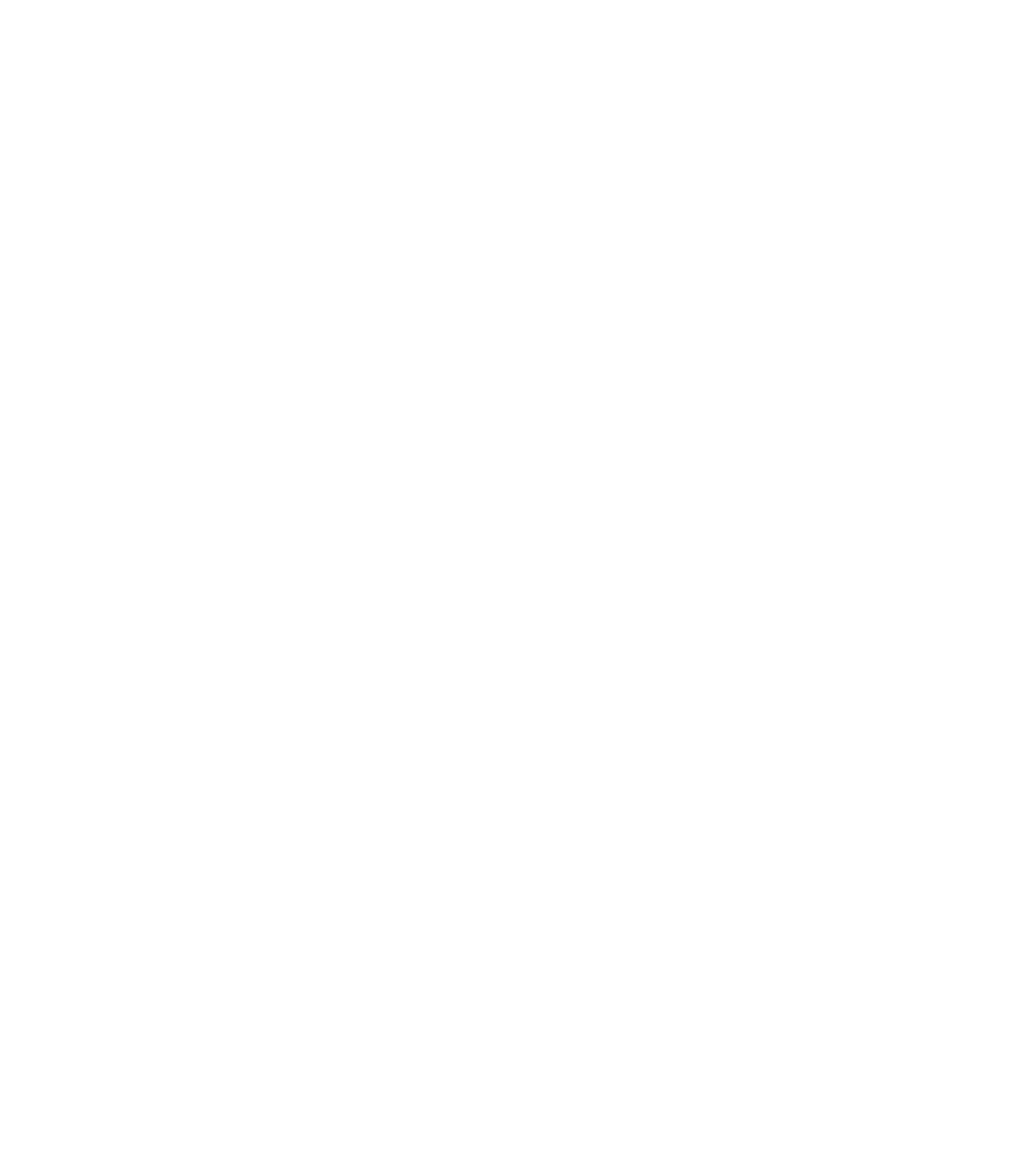
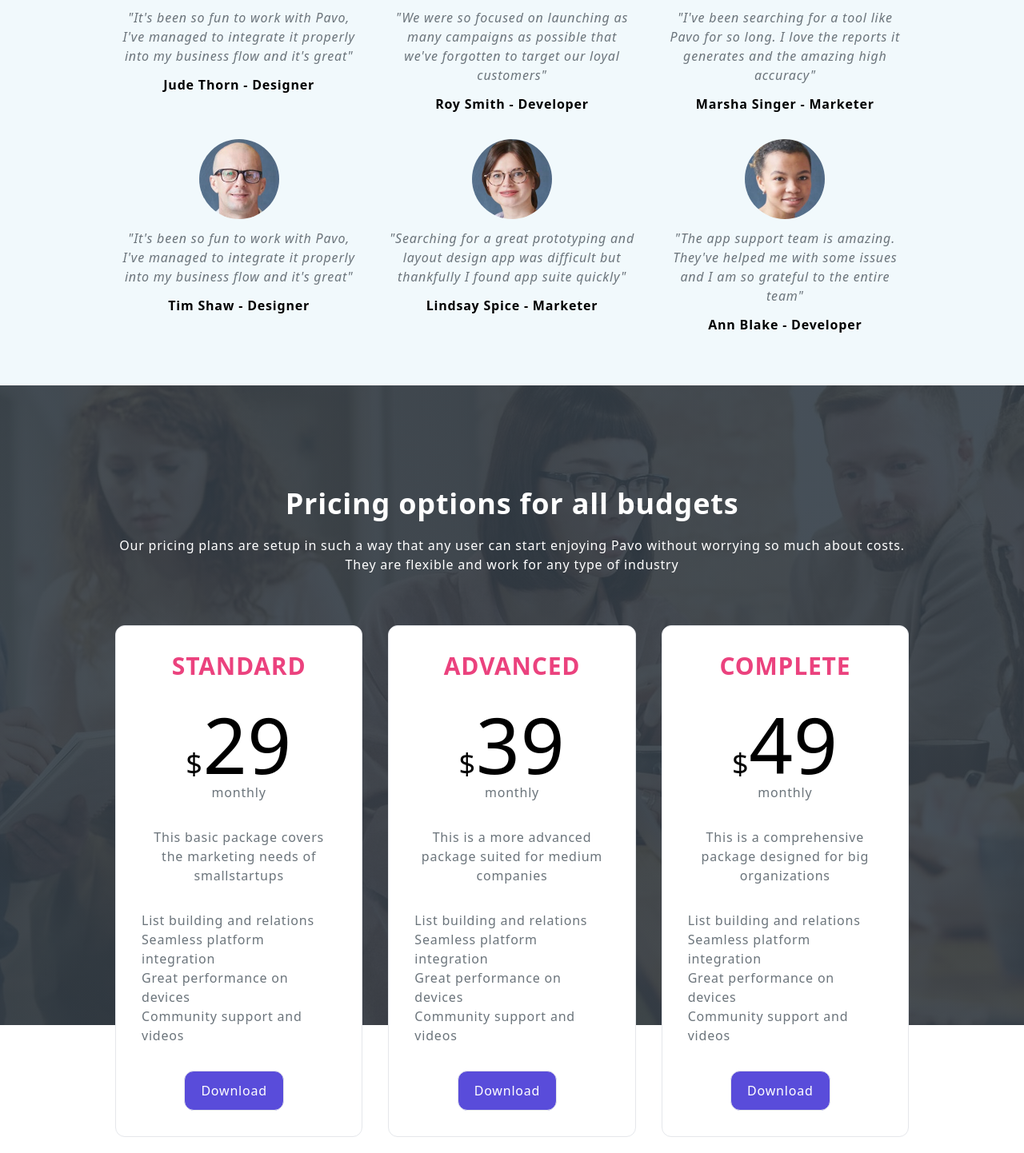
Before and after one commit to pavelee/fast_lp, a Next.js app: page /pavo in a window 1280 px wide. Shown: the part 4286-5728 px from the top of the page at 80% size. Before the commit the page ends 4048 px from the top, so only its background shows below. Built offline with nearby package versions, Linux system fonts and the light colour scheme.

Commit message:
pavo next blocks

```diff
--- a/pages/pavo/index.js
+++ b/pages/pavo/index.js
@@ -1,5 +1,9 @@
 import { useState } from "react";
 import { AiFillAndroid, AiFillApple } from "react-icons/ai";
+
+/**
+ * file:///Users/pciosek/projects/cool_html_css_templates/pavo/web/index.html
+ */
 
 const NavBar = (props) => {
     const [showBurgerMenu, setShowBurgerMenu] = useState(false);
@@ -250,15 +254,13 @@
     ];
 
     return (
-        <div className="grid grid-cols-5 gap-20">
+        <div className="md:grid md:grid-cols-5 md:gap-20">
             {stats.map((stat) => (
-                <div>
+                <div className="mb-10 md:mb-0">
                     <div className="text-center font-bold text-6xl mb-3">
                         {stat.c}
                     </div>
-                    <div className="text-center text-[#6b747b]">
-                        {stat.d}
-                    </div>
+                    <div className="text-center text-[#6b747b]">{stat.d}</div>
                 </div>
             ))}
         </div>
@@ -266,24 +268,167 @@
 };
 
 const Block8 = (props) => {
+    const testimonials = [
+        {
+            i: "pages/pavo/images/testimonial-1.jpg",
+            t: `"It's been so fun to work with Pavo, I've managed to integrate it properly into my business flow and it's great"`,
+            a: "Jude Thorn - Designer",
+        },
+        {
+            i: "pages/pavo/images/testimonial-2.jpg",
+            t: `"We were so focused on launching as many campaigns as
+        possible that we've forgotten to target our loyal
+        customers"`,
+            a: "Roy Smith - Developer",
+        },
+        {
+            i: "pages/pavo/images/testimonial-3.jpg",
+            t: `"I've been searching for a tool like Pavo for so long. I love the reports it generates and the amazing high accuracy"`,
+            a: "Marsha Singer - Marketer",
+        },
+        {
+            i: "pages/pavo/images/testimonial-4.jpg",
+            t: `"It's been so fun to work with Pavo, I've managed to integrate it properly into my business flow and it's great"`,
+            a: "Tim Shaw - Designer",
+        },
+        {
+            i: "pages/pavo/images/testimonial-5.jpg",
+            t: `"Searching for a great prototyping and layout design app was difficult but thankfully I found app suite quickly"`,
+            a: "Lindsay Spice - Marketer",
+        },
+        {
+            i: "pages/pavo/images/testimonial-6.jpg",
+            t: `"The app support team is amazing. They've helped me with some issues and I am so grateful to the entire team"`,
+            a: "Ann Blake - Developer",
+        },
+    ];
+
     return (
-        <div>asds</div>
-    )
-}
+        <div className="">
+            <div className="text-center font-bold text-4xl mb-16">
+                What do users think about Pavo
+            </div>
+            <div className="grid grid-cols-3 gap-8 gap-y-8">
+                {testimonials.map((t) => (
+                    <div>
+                        <div className="mb-3">
+                            <img
+                                className="rounded-full h-[100px] m-auto"
+                                src={t.i}
+                            />
+                        </div>
+                        <div className="text-center text-[#6b747b] mb-3">
+                            <p className="italic">{t.t}</p>
+                        </div>
+                        <div className="text-center font-bold">
+                            <p>{t.a}</p>
+                        </div>
+                    </div>
+                ))}
+            </div>
+        </div>
+    );
+};
+
+const Block9 = (props) => {
+    const pricings = [
+        {
+            m: "Standard",
+            p: 29,
+            d: "This basic package covers the marketing needs of smallstartups",
+            l: (
+                <ul>
+                    <li>List building and relations</li>
+                    <li>Seamless platform integration</li>
+                    <li>Great performance on devices</li>
+                    <li>Community support and videos</li>
+                </ul>
+            ),
+        },
+        {
+            m: "Advanced",
+            p: 39,
+            d: "This is a more advanced package suited for medium companies",
+            l: (
+                <ul>
+                    <li>List building and relations</li>
+                    <li>Seamless platform integration</li>
+                    <li>Great performance on devices</li>
+                    <li>Community support and videos</li>
+                </ul>
+            ),
+        },
+        {
+            m: "Complete",
+            p: 49,
+            d: "This is a comprehensive package designed for big organizations",
+            l: (
+                <ul>
+                    <li>List building and relations</li>
+                    <li>Seamless platform integration</li>
+                    <li>Great performance on devices</li>
+                    <li>Community support and videos</li>
+                </ul>
+            ),
+        },
+    ];
+
+    return (
+        <div>
+            <div className="text-white text-center mb-16">
+                <div className="font-bold text-4xl mb-5">
+                    Pricing options for all budgets
+                </div>
+                <div>
+                    Our pricing plans are setup in such a way that any user can
+                    start enjoying Pavo without worrying so much about costs.
+                    They are flexible and work for any type of industry
+                </div>
+            </div>
+            <div className="grid grid-cols-3 gap-8">
+                {pricings.map((pricing) => (
+                    <div className="bg-white border rounded-xl p-8 text-center">
+                        <div className="text-[#eb427e] mb-8 text-3xl uppercase font-bold">
+                            {pricing.m}
+                        </div>
+                        <div className="mb-8">
+                            <div>
+                                <span className="text-4xl">$</span>
+                                <span className="text-8xl">{pricing.p}</span>
+                            </div>
+                            <div className="text-[#6b747b]">monthly</div>
+                        </div>
+                        <div className="text-[#6b747b] mb-8">
+                            {pricing.d}
+                        </div>
+                        <div className="text-left text-[#6b747b] mb-8">
+                            {pricing.l}
+                        </div>
+                        <div>
+                            <button className="border p-3 pr-5 pl-5 rounded-xl mr-3 bg-[#594cda] text-white">
+                                Download
+                            </button>
+                        </div>
+                    </div>
+                ))}
+            </div>
+        </div>
+    );
+};
 
 const Pavo = () => {
     return (
         <div
             // className="bg-gradient-to-r from-cyan-500 to-blue-500 bg-no-repeat bg-auto"
-            style={{
-                background:
-                    "linear-gradient(rgba(197, 234, 249, 1), rgba(255, 255, 255, 1))",
-            }}
+            // style={{
+            //     background:
+            //         "linear-gradient(rgba(197, 234, 249, 1), rgba(255, 255, 255, 1))",
+            // }}
         >
             <div className="h-16">
                 <NavBar />
             </div>
-            <div className="container max-w-screen-lg mx-auto p-4">
+            <div className="container max-w-screen-lg mx-auto pr-4 pl-4">
                 <div className="lp-block">
                     <Block1 />
                 </div>
@@ -306,6 +451,17 @@
                     <Block7 />
                 </div>
             </div>
+            <div className="bg-[#f1f9fc] pt-16 pb-16">
+                <div className="container max-w-screen-lg mx-auto pr-4 pl-4">
+                    <Block8 />
+                </div>
+            </div>
+            <div className="pricing-background pt-16 pb-16">
+                <div className="container max-w-screen-lg mx-auto pr-4 pl-4">
+                    <Block9 />
+                </div>
+            </div>
+            <div className="lp-block"></div>
         </div>
     );
 };
--- a/styles/globals.css
+++ b/styles/globals.css
@@ -41,3 +41,9 @@
 .lp-block4-text p {
     @apply text-[#6b747b] mb-5;
 }
+
+.pricing-background {
+    background: linear-gradient(rgba(50, 60, 70, 0.9), rgba(50, 60, 70, 0.9)),
+        url("/pages/pavo/images/pricing-background.jpg") center center no-repeat;
+    @apply bg-center bg-no-repeat h-[800px] pt-32;
+}
```
